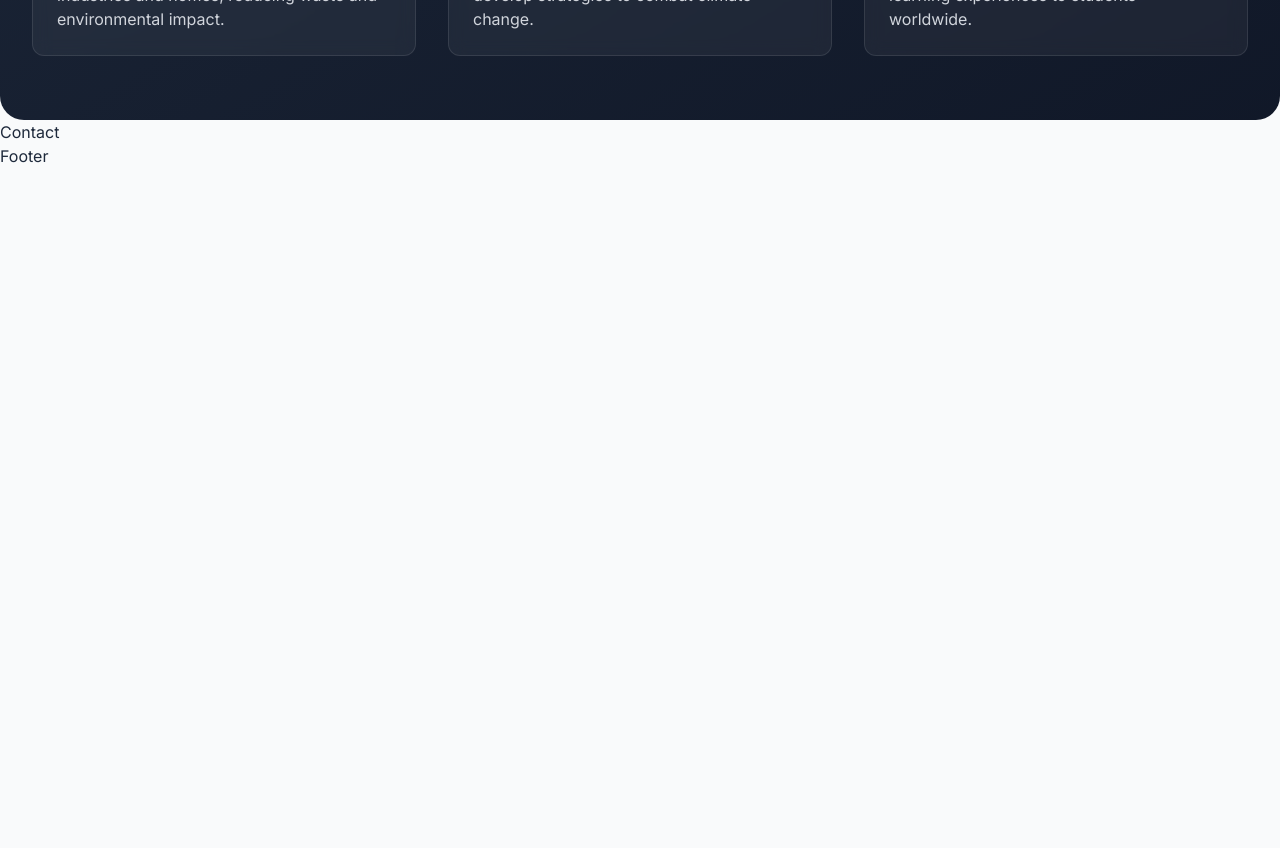
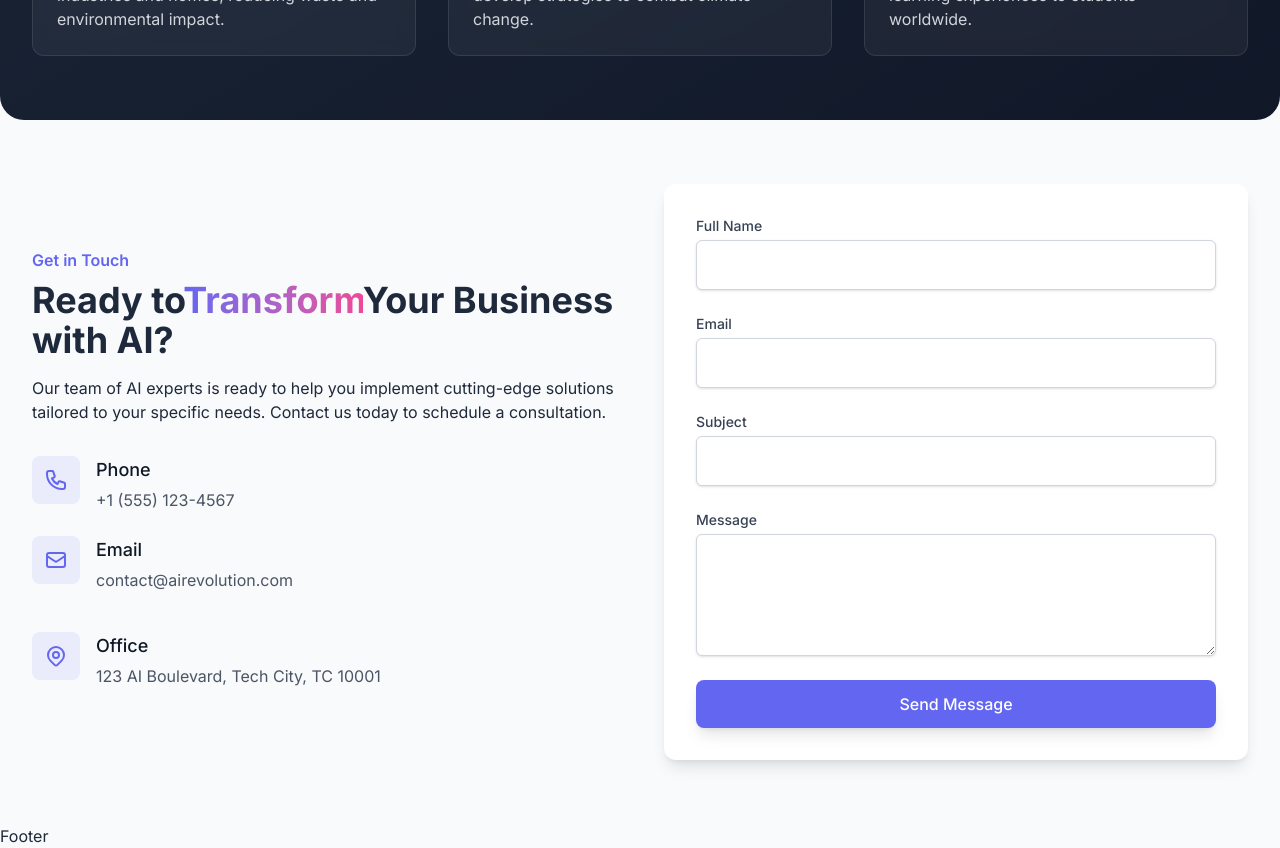
Before and after one commit to M0hamedGamal/React19_Tailwind4, a React (Vite) app: page / in a window 1280 px wide. Shown: the part 2080-2928 px from the top of the page. Before the commit the page ends 2248 px from the top, so only its background shows below. Built offline with nearby package versions, Linux system fonts and the light colour scheme.

Commit message:
Contact section is done

```diff
--- a/src/components/contact/Contact.jsx
+++ b/src/components/contact/Contact.jsx
@@ -1,8 +1,102 @@
 import React from 'react';
 
 function Contact(props) {
+    const contactDetails = [
+        {
+            title: "Phone",
+            text: "+1 (555) 123-4567",
+            icon: (
+                <svg xmlns="http://www.w3.org/2000/svg" className="h-6 w-6" fill="none" viewBox="0 0 24 24"
+                     stroke="currentColor">
+                    <path strokeLinecap="round" strokeLinejoin="round" strokeWidth="2"
+                          d="M3 5a2 2 0 012-2h3.28a1 1 0 01.948.684l1.498 4.493a1 1 0 01-.502 1.21l-2.257 1.13a11.042 11.042 0 005.516 5.516l1.13-2.257a1 1 0 011.21-.502l4.493 1.498a1 1 0 01.684.949V19a2 2 0 01-2 2h-1C9.716 21 3 14.284 3 6V5z"/>
+                </svg>
+            ),
+        },
+        {
+            title: "Email",
+            text: "contact@airevolution.com",
+            icon: (
+                <svg xmlns="http://www.w3.org/2000/svg" className="h-6 w-6" fill="none" viewBox="0 0 24 24"
+                     stroke="currentColor">
+                    <path strokeLinecap="round" strokeLinejoin="round" strokeWidth="2"
+                          d="M3 8l7.89 5.26a2 2 0 002.22 0L21 8M5 19h14a2 2 0 002-2V7a2 2 0 00-2-2H5a2 2 0 00-2 2v10a2 2 0 002 2z"/>
+                </svg>
+            ),
+        },
+        {
+            title: "Office",
+            text: "123 AI Boulevard, Tech City, TC 10001",
+            icon: (
+                <svg xmlns="http://www.w3.org/2000/svg" className="h-6 w-6" fill="none" viewBox="0 0 24 24"
+                     stroke="currentColor">
+                    <path strokeLinecap="round" strokeLinejoin="round" strokeWidth="2"
+                          d="M17.657 16.657L13.414 20.9a1.998 1.998 0 01-2.827 0l-4.244-4.243a8 8 0 1111.314 0z"/>
+                    <path strokeLinecap="round" strokeLinejoin="round" strokeWidth="2"
+                          d="M15 11a3 3 0 11-6 0 3 3 0 016 0z"/>
+                </svg>
+            ),
+        },
+    ];
+
     return (
-        <div>Contact</div>
+        <section id='contact' className='app-container py-16'>
+            <div className="grid grid-cols-1 lg:grid-cols-2 gap-12 items-center">
+                {/*Contact Info*/}
+                <div>
+                    <span className="section-subheader">Get in Touch</span>
+                    <h2 className="section-header">
+                        Ready to
+                        <span className="gradient-text">Transform</span>
+                        Your Business with AI?
+                    </h2>
+                    <p className="section-description">
+                        Our team of AI experts is ready to help you implement cutting-edge solutions
+                        tailored to your specific needs. Contact us today to schedule a consultation.
+                    </p>
+
+                    <div className="mt-8 space-y-4">
+                        {contactDetails.map((contact) => (
+                            <div key={contact.title} className='contact-info-list'>
+                                <div className="contact-info-group">
+                                    <div className="form-icon">{contact.icon}</div>
+                                    <div>
+                                        <h3 className="contact-title">{contact.title}</h3>
+                                        <p className="contact-text">{contact.text}</p>
+                                    </div>
+                                </div>
+                            </div>
+                        ))}
+                    </div>
+                </div>
+
+                {/*Contact Form*/}
+                <div className='bg-white rounded-xl shadow-lg p-6 lg:p-8'>
+                    <form>
+                        <div className="space-y-6">
+                            <div>
+                                <label className="form-input-label">Full Name</label>
+                                <input type="text" className="form-input"/>
+                            </div>
+                            <div>
+                                <label className="form-input-label">Email</label>
+                                <input type="email" className="form-input"/>
+                            </div>
+                            <div>
+                                <label className="form-input-label">Subject</label>
+                                <input type="text" className="form-input"/>
+                            </div>
+                            <div>
+                                <label className="form-input-label">Message</label>
+                                <textarea className="form-input" rows='4'/>
+                            </div>
+                        </div>
+                        <button className="btn-primary w-full mt-6">Send Message</button>
+                    </form>
+
+                </div>
+            </div>
+        </section>
     );
 }
 
```
